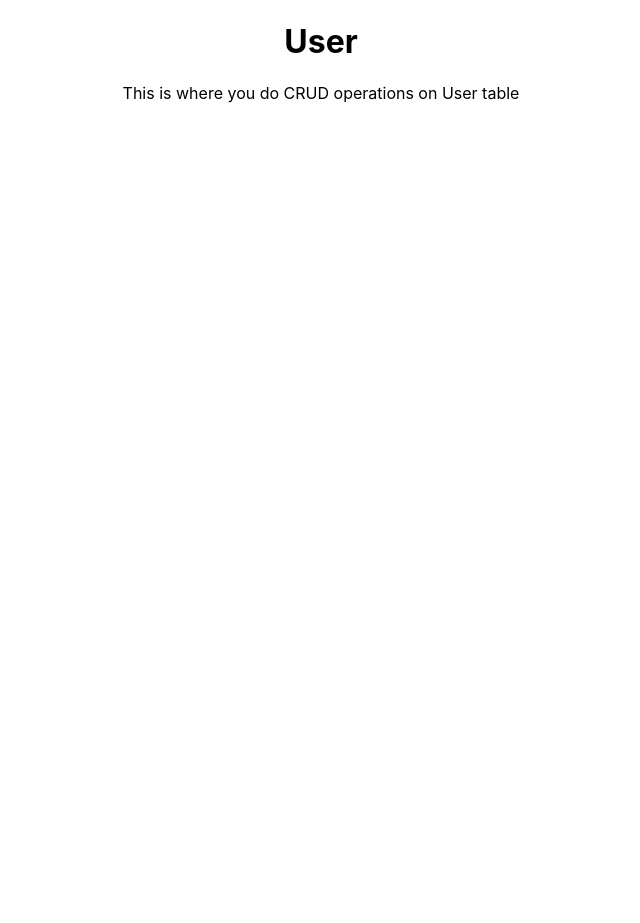
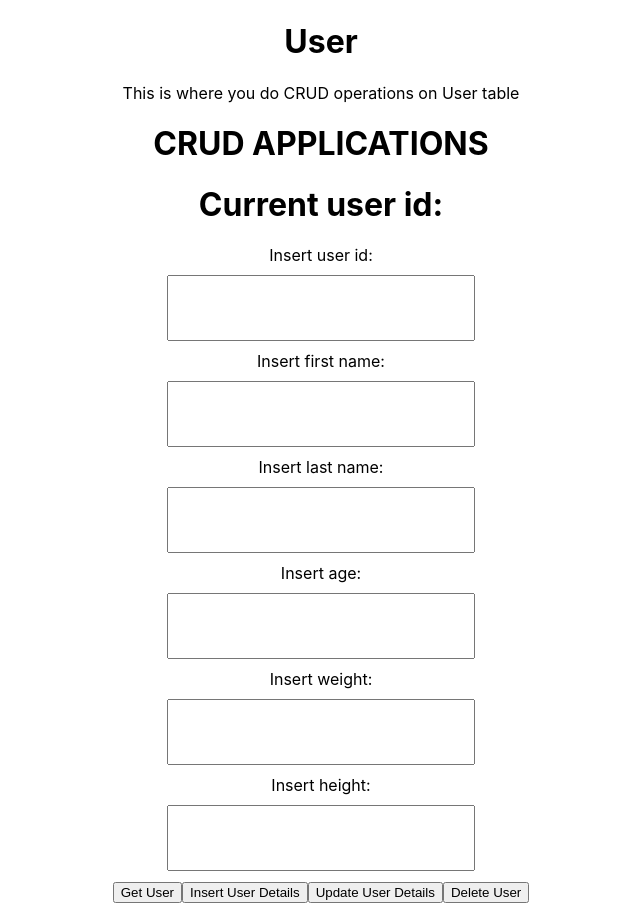
Before and after one commit to kzhang23187/McDB, a React (Create React App) app in the folder frontend/: page /user in a window 1280 px wide. Shown: the part 60-983 px from the top of the page, without its empty margins (319-959 px from the left). Before the commit the page ends 800 px from the top, so only its background shows below. Built offline with nearby package versions, Linux system fonts and the light colour scheme.

Commit message:
added user endpoints and frontend code

```diff
--- a/frontend/src/components/UserProfile.js
+++ b/frontend/src/components/UserProfile.js
@@ -1,10 +1,99 @@
-import React from 'react';
+import '../App.css';
+import React, {useState} from "react";
+import Axios from 'axios';
+
 
 const UserProfile = () => {
+   const [userIdList, setUserList] = useState([]);
+   const [user_id, setUserID] = useState("");
+   const [first_name, setFN] = useState("");
+   const [last_name, setLN] = useState("");
+   const [age, setAge] = useState("");
+   const [height, setHeight] = useState("");
+   const [weight, setWeight] = useState("");
+
+   const getUser = (user_id) => {
+      Axios.get(`http://localhost:3002/api/get/user/${user_id}`).then((response) => {
+         setUserList(response.data)
+      })
+   };
+
+
+   const insertUser = (user_id, first_name, last_name, age, height, weight) => {
+      Axios.post(`http://localhost:3002/api/insert/user`, {
+         user_id: user_id,
+         first_name: first_name,
+         last_name: last_name,
+         age: age,
+         height: height,
+         weight: weight
+      })
+   };
+
+   const updatePreference = (user_id, first_name, last_name, age, height, weight) => {
+      Axios.put(`http://localhost:3002/api/update/user`, {
+         user_id: user_id,
+         first_name: first_name,
+         last_name: last_name,
+         age: age,
+         height: height,
+         weight: weight
+      })
+   };
+
+   const deletePref = (user_id) => {
+      Axios.delete(`http://localhost:3002/api/delete/user/${user_id}`);
+
+   };
     return (
-       <div>
-          <h1>User</h1>
-          <p>This is where you do CRUD operations on User table</p>
+       <div className="App">
+         <h1>User</h1>
+         <p>This is where you do CRUD operations on User table</p>
+         <h1> CRUD APPLICATIONS</h1>
+         <h1>Current user id: {user_id}</h1>
+
+            <div className="form">
+                <label> Insert user id:</label>
+                <input type="text" name="user_id" onChange={(e) => {
+                    setUserID(e.target.value)
+                 } }/>
+                 <label> Insert first name:</label>
+                <input type="text" name="first_name" onChange={(e) => {
+                    setFN(e.target.value)
+                 } }/>
+                 <label> Insert last name:</label>
+                <input type="text" name="last_name" onChange={(e) => {
+                    setLN(e.target.value)
+                 } }/>
+                 <label> Insert age:</label>
+                <input type="text" name="last_name" onChange={(e) => {
+                    setAge(e.target.value)
+                 } }/>
+                 <label> Insert weight:</label>
+                <input type="text" name="last_name" onChange={(e) => {
+                    setWeight(e.target.value)
+                 } }/>
+                 <label> Insert height:</label>
+                <input type="text" name="last_name" onChange={(e) => {
+                    setHeight(e.target.value)
+                 } }/>
+
+            </div>
+            <button onClick={() => {getUser(user_id)}}> Get User </button>
+            <button onClick={() => {insertUser(user_id, first_name, last_name, age, height, weight)}}> Insert User Details </button>
+            <button onClick={() => {updatePreference(user_id, first_name, last_name, age, height, weight)}}> Update User Details </button>
+            <button onClick={() => {deletePref(user_id)}}> Delete User</button>
+            {userIdList.map((val) => {
+              return (
+                <div className = "card">
+                  <h1> user_id: {val.user_id} </h1>
+                  <p> first name: {val.first_name} </p>
+                  <p> last name: {val.last_name} </p>
+                  <p> age: {val.age}, height: {val.height}, weight: {val.weight}</p>
+
+                </div>
+              );
+            })}
        </div>
     );
 }
```
Also changed, not shown: 1 other file (tests, documents, lock files or other folders).
